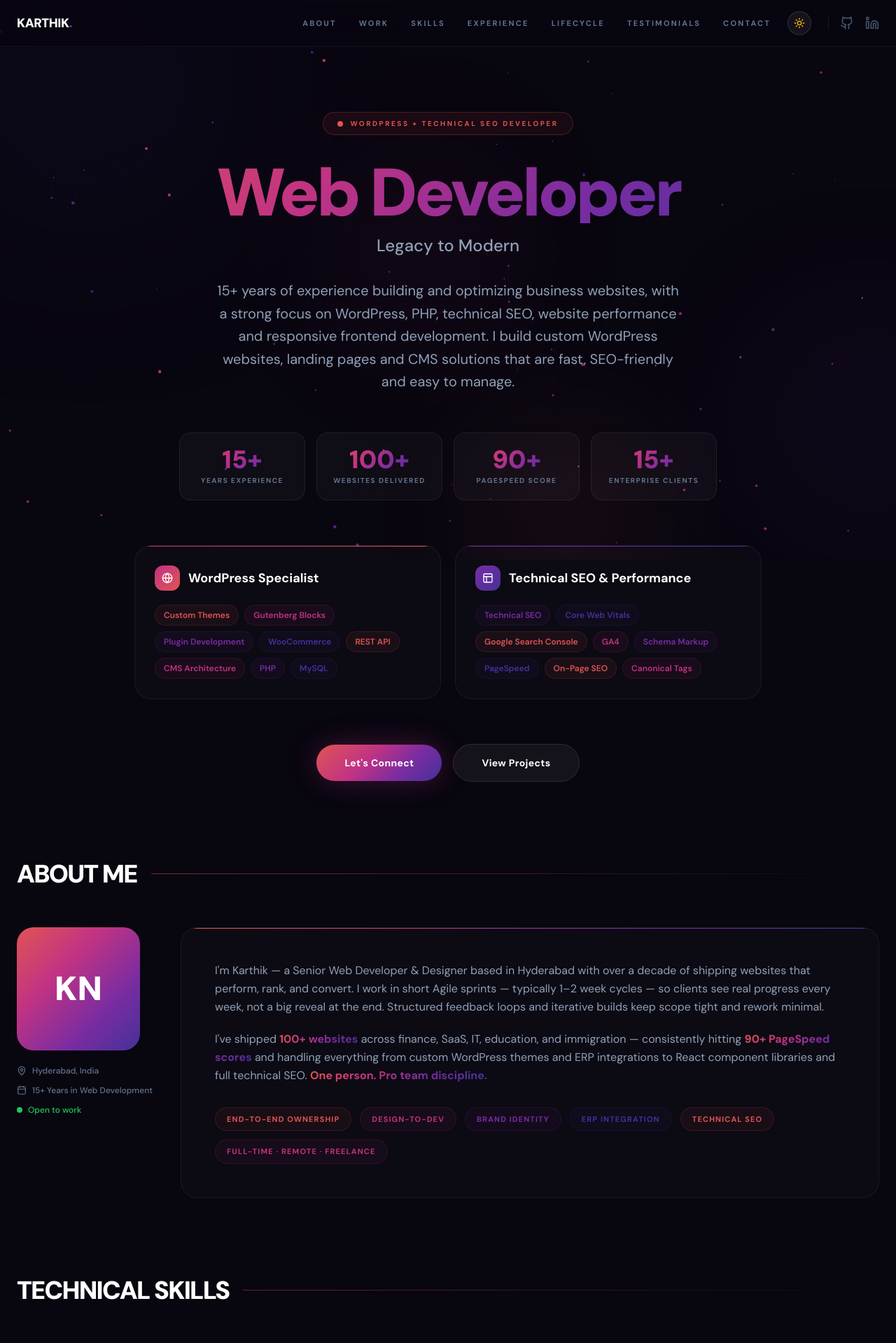
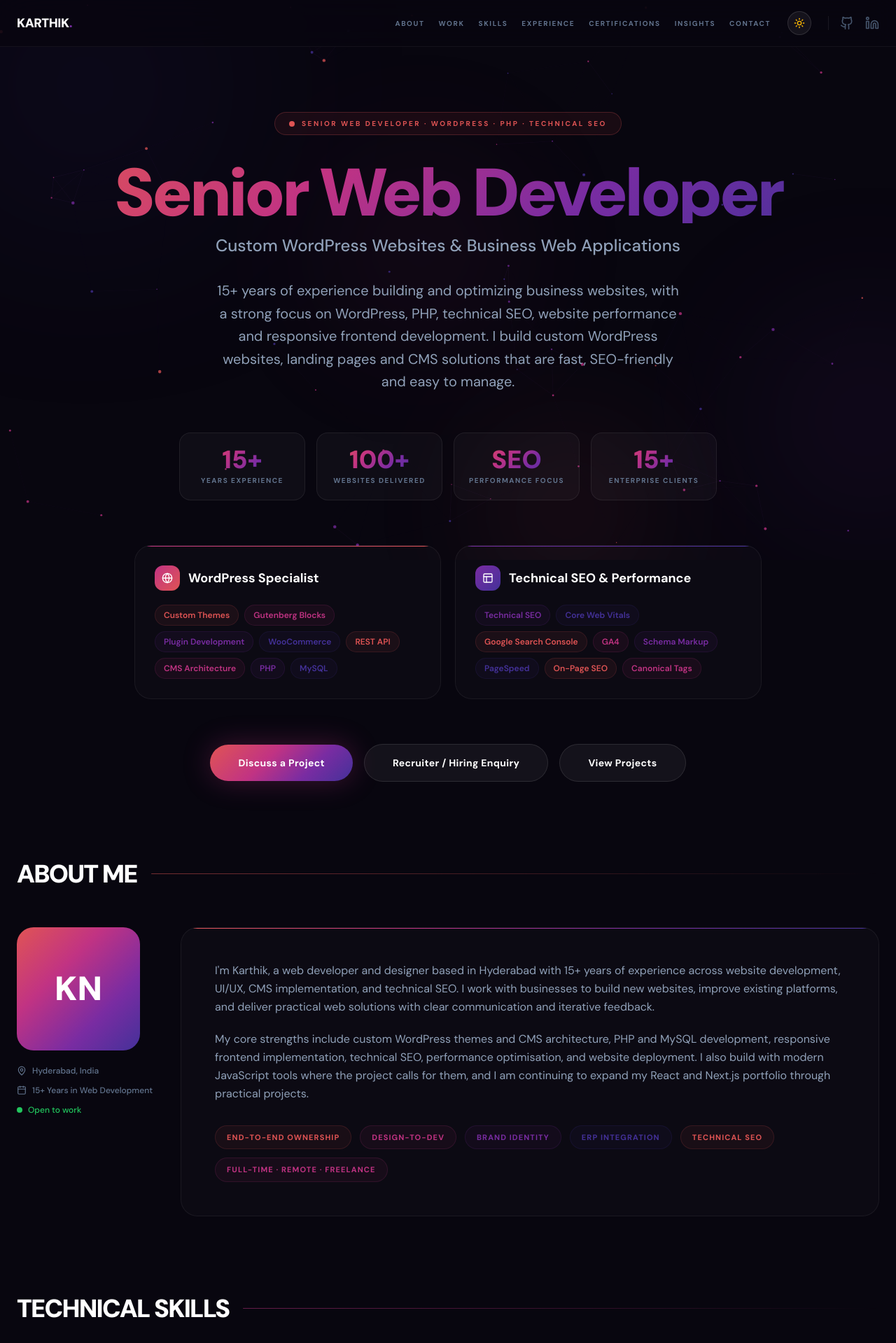
Before and after one commit to karthikweb123/karthik-portfolio, a Next.js app: page / in a window 1280 px wide. Shown: the top 1919 px of the page at 70% size. Built offline with nearby package versions, Linux system fonts and the light colour scheme.

Commit message:
Refactor text and improve mobile menu accessibility
Updated various text descriptions and labels for clarity and accuracy. Adjusted mobile menu functionality and improved accessibility features.

```diff
--- a/app/page.tsx
+++ b/app/page.tsx
@@ -1,3 +1,6 @@
+// Portfolio component refresh based on the supplied source.
+// Before publishing: verify all metrics, project claims, certifications, and testimonial permissions.
+// Also update app/layout.tsx metadata and Open Graph tags to match the title used below.
 "use client";
 
 import React, { useState, useEffect, useRef } from "react";
@@ -21,6 +24,8 @@ import {
   CheckCircle2,
   ChevronRight,
   ChevronLeft,
+  Menu,
+  X,
 } from "lucide-react";
 
 const GitHubIcon = ({ className }: { className?: string }) => (
@@ -388,7 +393,7 @@ const experience = [
     highlights: [
       "Designed Hathority's complete brand identity — logo, typography, colours — and built the corporate website from scratch as sole UI/UX and frontend owner.",
       "Led UI/UX design across 15+ client projects — wireframes, Figma prototypes, and pixel-perfect builds focused on conversion and brand consistency.",
-      "Built 7+ custom WordPress themes for enterprise clients in finance, SaaS, and IT — achieving 90+ PageSpeed scores on every delivery.",
+      "Built custom WordPress themes for clients in finance, SaaS, and IT, with a focus on performance, maintainability, and responsive delivery.",
       "Integrated complex web forms via PHP and Boomi into NetSuite ERP workflows, reducing manual data handling for clients.",
       "Drove technical SEO strategy across all client sites — schema markup, Core Web Vitals, meta optimisation — improving organic rankings.",
       "Produced marketing creatives, ad banners, and LinkedIn content for 5+ client brands, supporting digital campaign performance.",
@@ -401,7 +406,7 @@ const experience = [
     period: "Jan 2016 – Sep 2020",
     color: "#792CA2",
     highlights: [
-      "Designed and developed 30+ high-converting landing pages (HTML, CSS, Bootstrap) — all scoring 90+ PageSpeed with full technical SEO.",
+      "Designed and developed 30+ landing pages using HTML, CSS, and Bootstrap, with responsive layouts and technical SEO best practices.",
       "Built and maintained 20+ custom WordPress websites across immigration, education, and financial services verticals.",
       "Implemented end-to-end technical SEO: schema markup, canonical tags, Open Graph, and keyword-aligned content — contributing to top-ranking pages for key immigration queries.",
       "Produced 100+ marketing creatives (banners, display ads, videos) and managed LinkedIn and blog content for a globally operating immigration consultancy.",
@@ -446,7 +451,7 @@ const pipelineStages = [
 const stats = [
   { value: "15+", label: "Years Experience" },
   { value: "100+", label: "Websites Delivered" },
-  { value: "90+", label: "PageSpeed Score" },
+  { value: "SEO", label: "Performance Focus" },
   { value: "15+", label: "Enterprise Clients" },
 ];
 
@@ -930,6 +935,11 @@ function ParticleCanvas({ isDark }: { isDark: boolean }) {
   useEffect(() => {
     const canvas = ref.current;
     if (!canvas) return;
+
+    // Keep decorative animation disabled for users who request reduced motion.
+    const prefersReducedMotion = window.matchMedia("(prefers-reduced-motion: reduce)").matches;
+    if (prefersReducedMotion) return;
+
     const ctx = canvas.getContext("2d");
     if (!ctx) return;
 
@@ -997,6 +1007,7 @@ function ParticleCanvas({ isDark }: { isDark: boolean }) {
     <canvas
       ref={ref}
       className="fixed inset-0 pointer-events-none"
+      aria-hidden="true"
       style={{ zIndex: 1 }}
     />
   );
@@ -1217,6 +1228,7 @@ function ProductLifecycle({ t, isDark }: { t: Theme; isDark: boolean }) {
 
 export default function Home() {
   const [isDark, setIsDark] = useState(true);
+  const [mobileMenuOpen, setMobileMenuOpen] = useState(false);
   const t = isDark ? darkTheme : lightTheme;
 
   useEffect(() => {
@@ -1265,11 +1277,19 @@ export default function Home() {
             </div>
 
             <div className="flex items-center gap-6">
-              <div className="hidden md:flex gap-8 text-[11px] font-bold tracking-[0.2em] uppercase">
-                {["About", "Work", "Skills", "Experience", "Lifecycle", "Testimonials", "Contact"].map((item) => (
+              <div className="hidden lg:flex gap-5 text-[10px] font-bold tracking-[0.16em] uppercase">
+                {[
+                  ["About", "about"],
+                  ["Work", "work"],
+                  ["Skills", "skills"],
+                  ["Experience", "experience"],
+                  ["Certifications", "certifications"],
+                  ["Insights", "insights"],
+                  ["Contact", "contact"],
+                ].map(([item, id]) => (
                   <a
-                    key={item}
-                    href={`#${item.toLowerCase()}`}
+                    key={id}
+                    href={`#${id}`}
                     className={`${t.navLinkClass} transition-colors duration-300`}
                   >
                     {item}
@@ -1296,8 +1316,51 @@ export default function Home() {
                   <LinkedInIcon className={`w-5 h-5 ${t.navIconClass} transition-colors duration-300`} />
                 </a>
               </div>
+
+              <button
+                type="button"
+                onClick={() => setMobileMenuOpen((open) => !open)}
+                aria-label={mobileMenuOpen ? "Close navigation menu" : "Open navigation menu"}
+                aria-expanded={mobileMenuOpen}
+                aria-controls="mobile-navigation"
+                className="lg:hidden p-2 rounded-full transition-colors"
+                style={{ background: t.toggleBg, border: `1px solid ${t.toggleBorder}` }}
+              >
+                {mobileMenuOpen ? <X className={`w-5 h-5 ${t.navIconClass}`} /> : <Menu className={`w-5 h-5 ${t.navIconClass}`} />}
+              </button>
             </div>
           </div>
+          {mobileMenuOpen && (
+            <div
+              id="mobile-navigation"
+              className="lg:hidden px-6 pb-5 pt-2 border-t"
+              style={{ borderColor: t.navBorder, background: t.navBg }}
+            >
+              <div className="grid grid-cols-2 gap-2">
+                {[
+                  ["About", "about"],
+                  ["Selected Work", "work"],
+                  ["Skills", "skills"],
+                  ["Experience", "experience"],
+                  ["Certifications", "certifications"],
+                  ["Dev Insights", "insights"],
+                  ["Lifecycle", "lifecycle"],
+                  ["Testimonials", "testimonials"],
+                  ["Contact", "contact"],
+                ].map(([item, id]) => (
+                  <a
+                    key={id}
+                    href={`#${id}`}
+                    onClick={() => setMobileMenuOpen(false)}
+                    className={`rounded-xl px-3 py-3 text-sm font-semibold ${t.navLinkClass}`}
+                    style={{ background: t.toggleBg }}
+                  >
+                    {item}
+                  </a>
+                ))}
+              </div>
+            </div>
+          )}
         </nav>
 
         {/* ── HERO ── */}
@@ -1310,15 +1373,15 @@ export default function Home() {
               <span className="animate-ping absolute inline-flex h-full w-full rounded-full opacity-75" style={{ background: "#E05454" }} />
               <span className="relative inline-flex rounded-full h-2 w-2" style={{ background: "#E05454" }} />
             </span>
-            WORDPRESS + TECHNICAL SEO DEVELOPER
+SENIOR WEB DEVELOPER · WORDPRESS · PHP · TECHNICAL SEO
           </div>
 
           <h1 className="text-6xl md:text-8xl font-black tracking-tighter leading-[0.9] mb-4">
-            <span className="gradient-text block">Web Developer</span>
+            <span className="gradient-text block">Senior Web Developer</span>
           </h1>
 
           <h2 className={`${t.subText} text-xl md:text-2xl font-medium mb-8 transition-colors duration-300`}>
-            Legacy to Modern
+Custom WordPress Websites & Business Web Applications
           </h2>
 
           <p className={`${t.subText} text-lg md:text-xl leading-relaxed max-w-2xl mx-auto mb-14 transition-colors duration-300`}>
@@ -1400,7 +1463,14 @@ export default function Home() {
               className="px-10 py-4 rounded-full font-bold text-white text-sm tracking-wide transition-all duration-300 hover:scale-105 hover:shadow-2xl"
               style={{ background: "linear-gradient(135deg, #E05454 0%, #C13383 40%, #792CA2 70%, #443199 100%)", boxShadow: "0 0 40px rgba(193,51,131,0.3)" }}
             >
-              Let&apos;s Connect
+              Discuss a Project
+            </a>
+            <a
+              href="mailto:karthikneelaram@gmail.com?subject=Web%20Development%20Opportunity"
+              className={`px-10 py-4 rounded-full font-bold ${t.viewBtnText} text-sm tracking-wide transition-all duration-300 ${t.viewBtnHover}`}
+              style={{ background: t.viewBtnBg, border: `1px solid ${t.viewBtnBorder}` }}
+            >
+              Recruiter / Hiring Enquiry
             </a>
             <a
               href="#work"
@@ -1448,20 +1518,17 @@ export default function Home() {
             >
               <div className="absolute top-0 left-0 right-0 h-[1px]" style={{ background: "linear-gradient(90deg, #E05454, #C13383, #792CA2, #443199)" }} />
               <p className={`${t.aboutText} text-base leading-relaxed mb-5 transition-colors duration-300`}>
-                I&apos;m Karthik — a Senior Web Developer &amp; Designer based in Hyderabad
-                with over a decade of shipping websites that perform, rank, and convert. I work
-                in short Agile sprints — typically 1&ndash;2 week cycles — so clients see real
-                progress every week, not a big reveal at the end. Structured feedback loops and
-                iterative builds keep scope tight and rework minimal.
+                I&apos;m Karthik, a web developer and designer based in Hyderabad with 15+ years
+                of experience across website development, UI/UX, CMS implementation, and technical
+                SEO. I work with businesses to build new websites, improve existing platforms, and
+                deliver practical web solutions with clear communication and iterative feedback.
               </p>
               <p className={`${t.aboutText} text-base leading-relaxed mb-8 transition-colors duration-300`}>
-                I&apos;ve shipped{" "}
-                <strong className="gradient-text font-bold">100+ websites</strong> across
-                finance, SaaS, IT, education, and immigration — consistently hitting{" "}
-                <strong className="gradient-text font-bold">90+ PageSpeed scores</strong> and
-                handling everything from custom WordPress themes and ERP integrations to React
-                component libraries and full technical SEO.{" "}
-                <strong className="gradient-text font-bold">One person. Pro team discipline.</strong>
+                My core strengths include custom WordPress themes and CMS architecture, PHP and
+                MySQL development, responsive frontend implementation, technical SEO, performance
+                optimisation, and website deployment. I also build with modern JavaScript tools
+                where the project calls for them, and I am continuing to expand my React and Next.js
+                portfolio through practical projects.
               </p>
               <div className="flex flex-wrap gap-3">
                 {["End-to-End Ownership", "Design-to-Dev", "Brand Identity", "ERP Integration", "Technical SEO", "Full-Time · Remote · Freelance"].map((tag, i) => (
@@ -1610,9 +1677,9 @@ export default function Home() {
             >
               <h3 className="text-lg font-bold mb-3 tracking-tight" style={{ color: "#C13383" }}>Custom Themes & CMS</h3>
               <p className="text-[13px] leading-relaxed" style={{ color: isDark ? "rgba(100,116,139,1)" : "rgba(100,116,139,1)" }}>
-                Building tailored WordPress installations with fully custom themes and content management systems — no page-builder lock-in.
-                Every content type, taxonomy, and admin UI crafted to match the client&apos;s exact editorial workflow.
-                7+ enterprise-grade custom themes delivered with 90+ PageSpeed on every build.
+                Building tailored WordPress websites with custom themes and content management workflows.
+                Content types, taxonomies, and admin interfaces can be designed around each client&apos;s
+                editorial needs, with performance and maintainability considered throughout development.
               </p>
             </div>
             <div
@@ -1659,8 +1726,8 @@ export default function Home() {
         <section className="relative z-10 max-w-7xl mx-auto px-6 pb-28">
           <SectionHeader label="Deployment Pipeline" color="#443199" t={t} />
           <p className={`${t.subText} text-sm mb-10 transition-colors duration-300`}>
-            Structured Dev → Staging → Production workflow maintained across all projects with version control,
-            pre-deployment backups, and post-release verification.
+            A practical release workflow using version control, pre-deployment backups, staging checks
+            where available, and post-release verification.
           </p>
           <div className="grid md:grid-cols-3 gap-6">
             {pipelineStages.map((stage, i) => (
@@ -1742,13 +1809,16 @@ export default function Home() {
                 </p>
                 <div className="flex items-center gap-3">
                   <div
-                    className="w-10 h-10 rounded-xl flex items-center justify-center text-xs font-black text-white shrink-0"
-                    style={{ background: `linear-gradient(135deg, ${tl.color}, ${COLORS[(i + 1) % 4]})` }}
+                    className="w-10 h-10 rounded-xl flex items-center justify-center shrink-0"
+                    style={{ background: `${tl.color}15`, border: `1px solid ${tl.color}35` }}
+                    aria-hidden="true"
                   >
-                    {tl.initials}
+                    <Quote className="w-4 h-4" style={{ color: tl.color }} />
                   </div>
                   <div>
-                    <div className={`${t.cardHeading} font-bold text-sm transition-colors duration-300`}>{tl.author}</div>
+                    {tl.author ? (
+                      <div className={`${t.cardHeading} font-bold text-sm transition-colors duration-300`}>{tl.author}</div>
+                    ) : null}
                     <div className={`${t.subText} text-[11px] transition-colors duration-300`}>{tl.role}</div>
                   </div>
                 </div>
@@ -1776,9 +1846,27 @@ export default function Home() {
             </h2>
 
             <p className={`${t.contactP} max-w-2xl mx-auto mb-14 text-lg leading-relaxed transition-colors duration-300`}>
-              Open to full-time opportunities in Web Development, WordPress Development,
-              Technical SEO and Website Management. Available for Hyderabad-based and remote roles.
+              Available for suitable full-time roles in Hyderabad or remotely, and for freelance
+              projects involving WordPress, PHP, business websites, website maintenance, and technical SEO.
+              Tell me what you are building or improving, and we can discuss the next step.
             </p>
+
+            <div className="flex flex-col sm:flex-row justify-center gap-3 mb-10">
+              <a
+                href="mailto:karthikneelaram@gmail.com?subject=Freelance%20Web%20Development%20Enquiry"
+                className="inline-flex items-center justify-center gap-2 rounded-full px-6 py-3 text-sm font-bold text-white transition-transform hover:-translate-y-0.5"
+                style={{ background: "linear-gradient(135deg, #E05454, #792CA2)" }}
+              >
+                Discuss a Project <ArrowUpRight className="w-4 h-4" />
+              </a>
+              <a
+                href="mailto:karthikneelaram@gmail.com?subject=Job%20Opportunity"
+                className={`inline-flex items-center justify-center gap-2 rounded-full px-6 py-3 text-sm font-bold ${t.viewBtnText}`}
+                style={{ background: t.viewBtnBg, border: `1px solid ${t.viewBtnBorder}` }}
+              >
+                Hiring Enquiry <ArrowUpRight className="w-4 h-4" />
+              </a>
+            </div>
 
             <div className="flex flex-col md:flex-row justify-center items-center gap-12">
               <ContactItem
```
